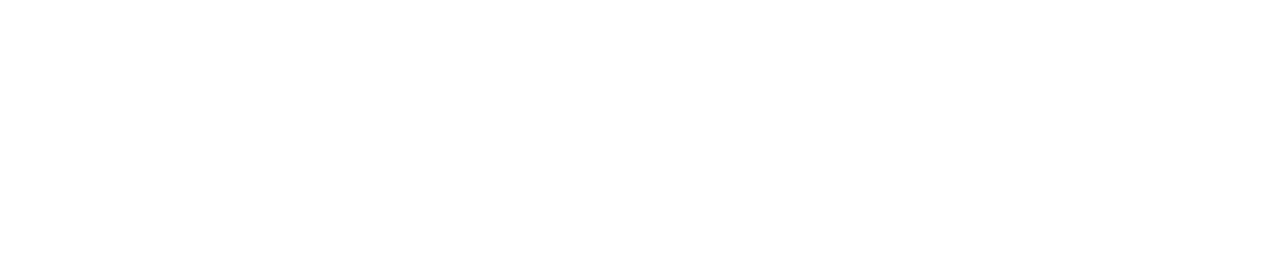
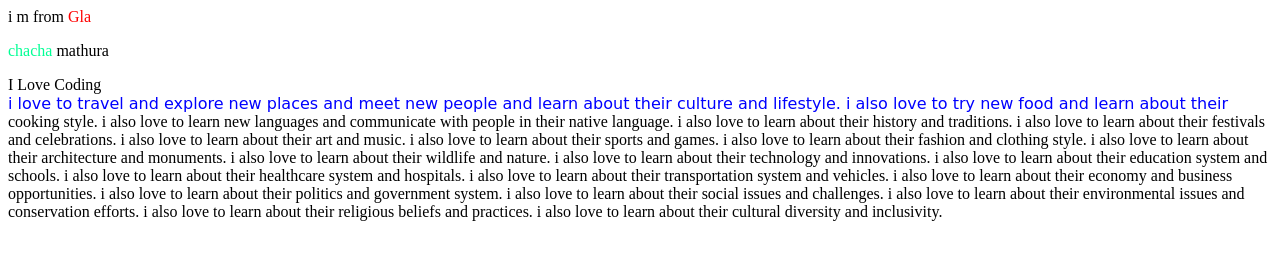
Before and after one commit to Rishabh-8755/full-stack, a plain HTML site: page day-9.2(sudo_element).html in a window 1280 px wide. Drawn offline with Linux system fonts and the light colour scheme.

```diff
--- a/day-9.2(sudo_element).html
+++ b/day-9.2(sudo_element).html
@@ -4,9 +4,37 @@
     <meta charset="UTF-8">
     <meta name="viewport" content="width=\, initial-scale=1.0">
     <title>Document</title>
+    <style>
+        div::after{
+            content: "Gla";
+            color: red;
+        }
+        p::before{
+            content: "chacha";
+            color: rgb(0, 255, 149);
+        }
+        span{
+            text-transform: capitalize;
+        }
+        /* first letter first line are aplicable for block-level elements */
+        section::first-letter{
+            color: red;
+            font-weight: bolder;
+        }
+        article::first-line{
+            color: blue;
+            font-family: cursive;
+        }
+    </style>
 </head>
 <body>
     <!--pesudo element is used to add/insert/modify specific parts of the element .it is represented by -->
+    <div>i m from </div>
+    <p> mathura</p>
+
+    <span>i love coding</span>
+    <article> i love to travel and explore new places and meet new people and learn about their culture and lifestyle. i also love to try new food and learn about their cooking style. i also love to learn new languages and communicate with people in their native language. i also love to learn about their history and traditions. i also love to learn about their festivals and celebrations. i also love to learn about their art and music. i also love to learn about their sports and games. i also love to learn about their fashion and clothing style. i also love to learn about their architecture and monuments. i also love to learn about their wildlife and nature. i also love to learn about their technology and innovations. i also love to learn about their education system and schools. i also love to learn about their healthcare system and hospitals. i also love to learn about their transportation system and vehicles. i also love to learn about their economy and business opportunities. i also love to learn about their politics and government system. i also love to learn about their social issues and challenges. i also love to learn about their environmental issues and conservation efforts. i also love to learn about their religious beliefs and practices. i also love to learn about their cultural diversity and inclusivity.
+    </article>
 
 </body>
 </html>
```
